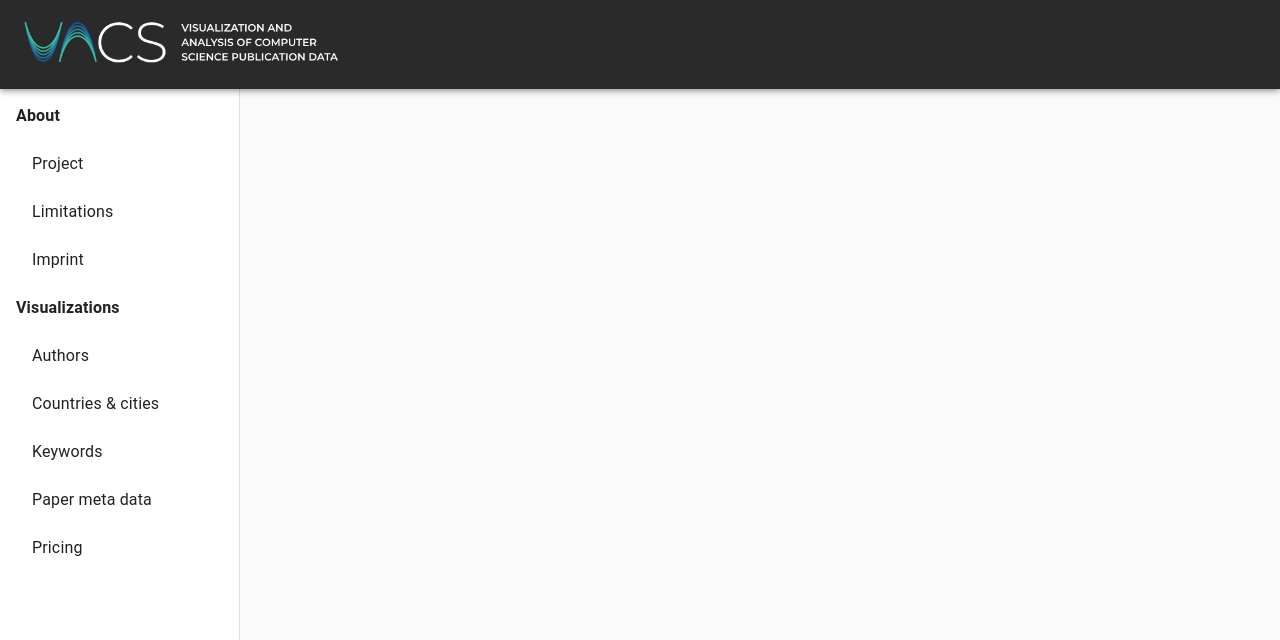
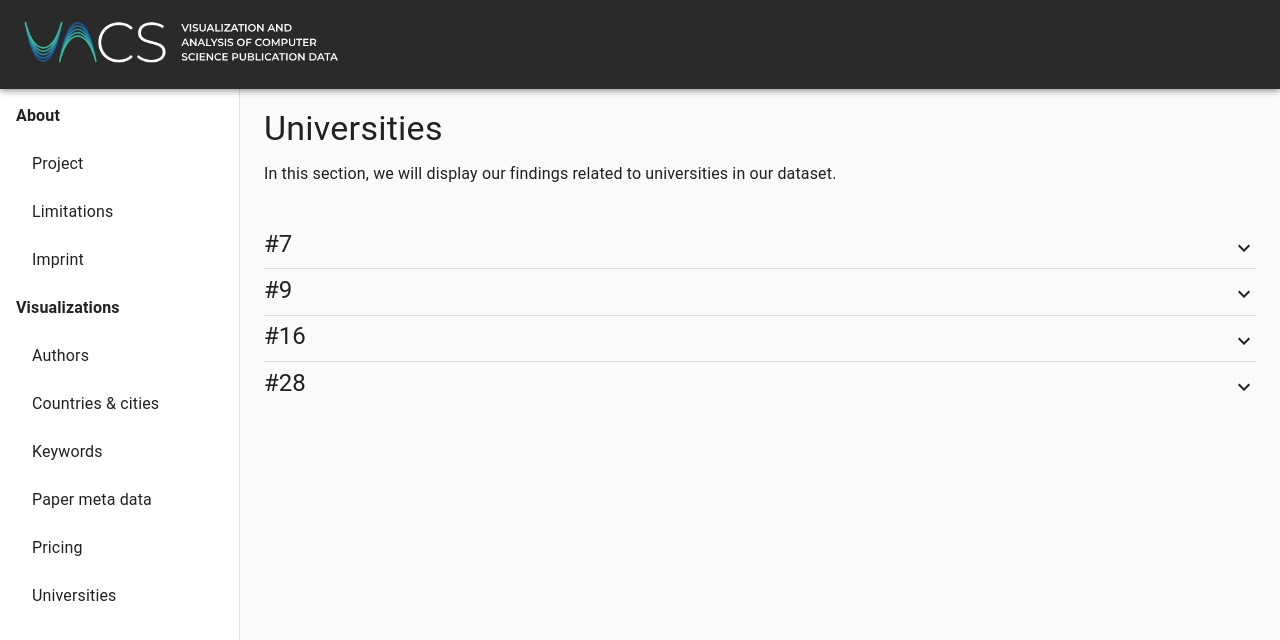
Before and after one commit to lenasrd/svac-frontend, a React (Create React App) app: page /visualizations-universities in a window 1280 px wide. Shown: the top 640 px of the page. Built offline with nearby package versions, Linux system fonts and the light colour scheme.

Commit message:
add universities page

```diff
--- a/src/DrawerMenu.js
+++ b/src/DrawerMenu.js
@@ -25,6 +25,7 @@ import VisualizationCountriesCitiesPage from "./pages/VisualizationCountriesCiti
 import VisualizationKeywordsPage from "./pages/VisualizationKeywordsPage";
 import VisualizationPaperMetaDataPage from "./pages/VisualizationPaperMetaDataPage";
 import VisualizationPricingPage from "./pages/VisualizationPricingPage";
+import VisualizationUniversitiesPage from "./pages/VisualizationUniversitiesPage";
 
 import { Typography } from "@material-ui/core";
 
@@ -194,6 +195,14 @@ export default function DrawerMenu() {
                 >
                   <ListItemText primary="Pricing" />
                 </ListItem>
+                <ListItem
+                  button
+                  className={classes.nested}
+                  component={Link}
+                  to={"/visualizations-universities"}
+                >
+                  <ListItemText primary="Universities" />
+                </ListItem>
               </List>
             </div>
           </Drawer>
@@ -225,6 +234,11 @@ export default function DrawerMenu() {
               path="/visualizations-pricing"
               component={VisualizationPricingPage}
             />
+            <Route
+              exact
+              path="/visualizations-universities"
+              component={VisualizationUniversitiesPage}
+            />
             <Route exact path="/">
               <Redirect to="/project" />
             </Route>
--- /dev/null
+++ b/src/pages/VisualizationUniversitiesPage.js
@@ -0,0 +1,34 @@
+import React from "react";
+import Divider from "@material-ui/core/Divider";
+import Typography from "@material-ui/core/Typography";
+import { makeStyles } from "@material-ui/core/styles";
+import Question from "../Question";
+
+const useStyles = makeStyles((theme) => ({
+  questionList: {
+    marginTop: "3em",
+  },
+}));
+
+export default function VisualizationUniversitiesPage() {
+  const classes = useStyles();
+
+  return (
+    <main>
+      <Typography variant="h4">Universities</Typography>
+      <Typography>
+        In this section, we will display our findings related to universities in
+        our dataset.
+      </Typography>
+      <div className={classes.questionList}>
+        <Question title="#7" flourishId="3188543"></Question>
+        <Divider></Divider>
+        <Question title="#9" flourishId="3189234"></Question>
+        <Divider></Divider>
+        <Question title="#16" flourishId="3137816"></Question>
+        <Divider></Divider>
+        <Question title="#28" flourishId="3114554"></Question>
+      </div>
+    </main>
+  );
+}
```
